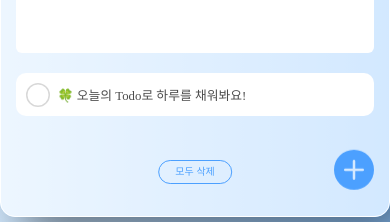
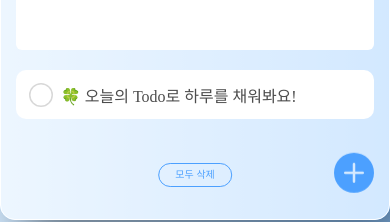
Before and after one commit to ydw1996/react-todo, a React (Create React App) app: page / in a window 390 px wide. Shown: the part 501-723 px from the top of the page. Built offline with nearby package versions, Linux system fonts and the light colour scheme; a web font is replaced by a local one.

Commit message:
style: 반응형 스타일 수정

```diff
--- a/src/components/TodoItem/TodoItem.css
+++ b/src/components/TodoItem/TodoItem.css
@@ -75,10 +75,10 @@
 /* 모바일 (폰) */
 @media (max-width: 480px) {
     .todo-item {
-        padding: 0.6rem;
+        padding: 0.8rem;
     }
 
     .content .text {
-        font-size: 0.8rem;
+        font-size: 1rem;
     }
 }
--- a/src/components/TodoList/TodoList.css
+++ b/src/components/TodoList/TodoList.css
@@ -24,6 +24,14 @@
 /* 모바일 (폰) */
 @media (min-width: 480px) {
     .todo-list {
-        max-height: 30vh;
+        max-height: 20vh;
+    }
+    .todo-list {
+        -ms-overflow-style: none;
+        scrollbar-width: none;
+    }
+
+    .todo-list::-webkit-scrollbar {
+        display: none;
     }
 }
```
